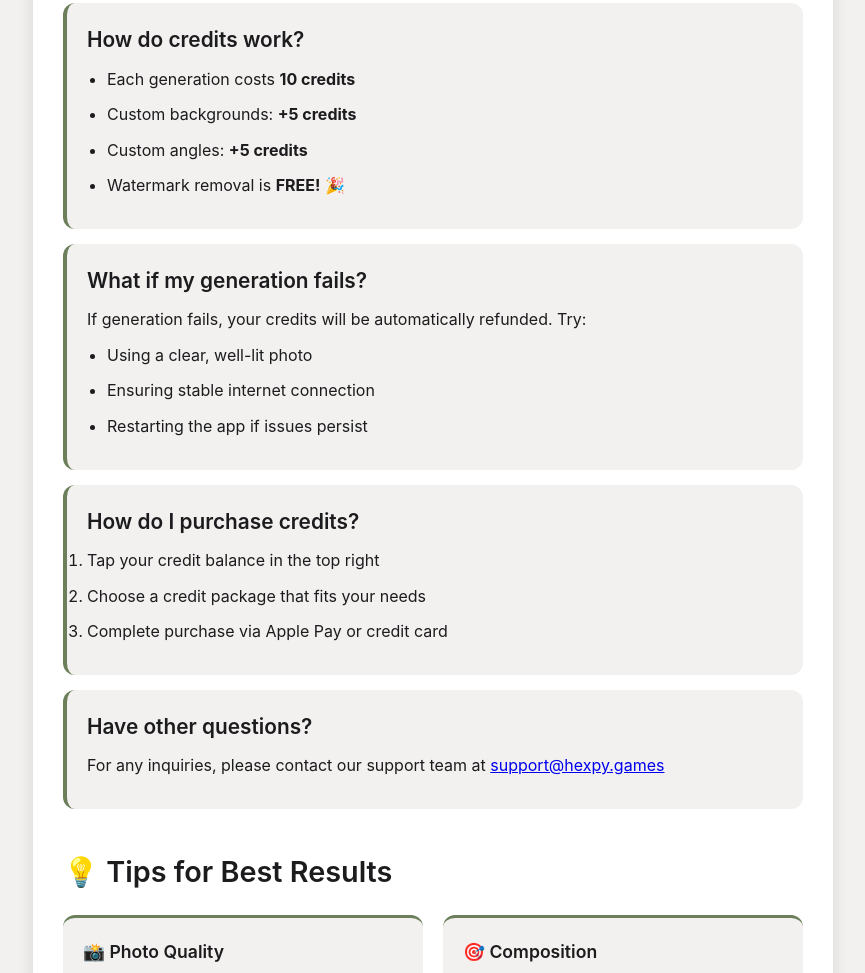
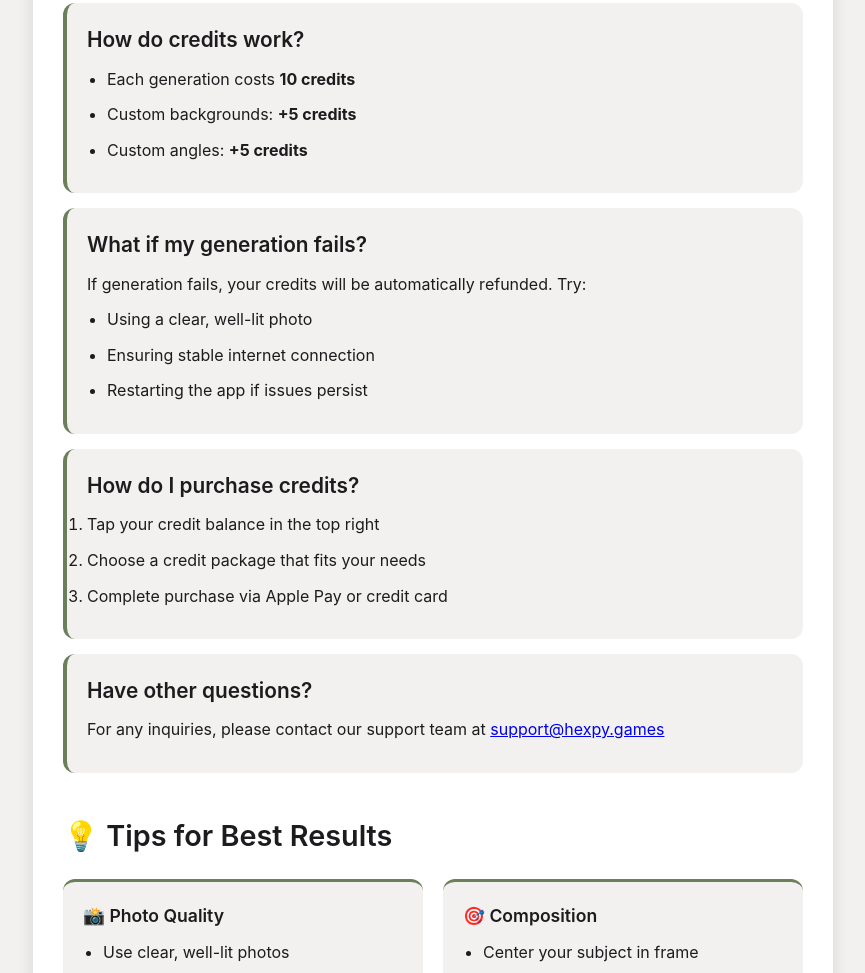
Before and after one commit to Hexpy-Games/hexpy-games.github.io, a plain HTML site: page nanachanai/support/index.html in a window 1280 px wide. Shown: the part 817-1790 px from the top of the page, without its empty margins (207-1072 px from the left). Drawn offline with Linux system fonts and the light colour scheme.

Commit message:
content: Remove watermark removal mention from FAQ

```diff
--- a/nanachanai/support/index.html
+++ b/nanachanai/support/index.html
@@ -226,7 +226,6 @@
                         <li>Each generation costs <strong>10 credits</strong></li>
                         <li>Custom backgrounds: <strong>+5 credits</strong></li>
                         <li>Custom angles: <strong>+5 credits</strong></li>
-                        <li>Watermark removal is <strong>FREE!</strong> 🎉</li>
                     </ul>
                 </div>
 
```
